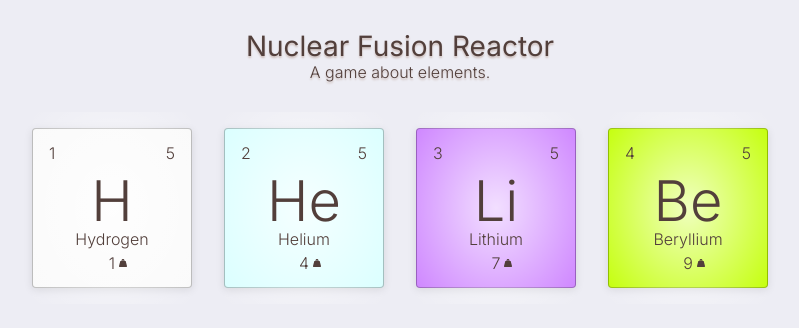
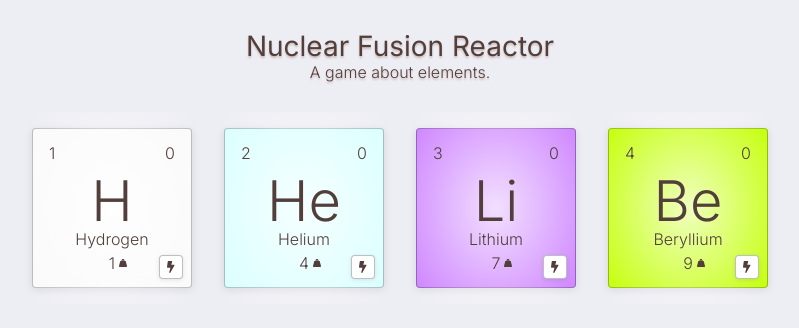
Before and after one commit to nfrostdev/nuclear-fusion-reactor, a Vue app: page / in a window 1280 px wide. Shown: the top 328 px of the page, without its empty margins (240-1039 px from the left). Built offline with nearby package versions, Linux system fonts and the light colour scheme.

Commit message:
work on element generators

```diff
--- a/src/components/Element.vue
+++ b/src/components/Element.vue
@@ -9,6 +9,16 @@
     <div class="element--weight" title="Atomic Weight">
       <span>{{ weight }}</span>
       <font-awesome-icon class="icon" icon="weight-hanging" />
+    </div>
+
+    <div
+      class="element--generate"
+      :class="{ active: generating }"
+      :title="(generating ? 'Stop' : 'Start') + ' the ' + name + ' Generator'"
+      @click="toggleGenerator"
+    >
+      <font-awesome-icon v-if="generating" icon="ban" />
+      <font-awesome-icon v-else icon="bolt" />
     </div>
   </div>
 </template>
@@ -27,7 +37,7 @@ export default Vue.extend({
   data() {
     return {
       count: 0,
-      generating: true,
+      generating: false,
       converting: false,
       elementInterval: 0
     }
@@ -39,12 +49,27 @@ export default Vue.extend({
       }
     }
   },
+  methods: {
+    toggleGenerator() {
+      this.generating = !this.generating
+      this.generating ? this.enableGenerator() : this.disableGenerator()
+    },
+    enableGenerator() {
+      this.elementInterval = setInterval(() => {
+        this.count++
+      }, 1000)
+    },
+    disableGenerator() {
+      clearInterval(this.elementInterval)
+    }
+  },
   mounted() {
-    this.elementInterval = setInterval(() => {
-      if (this.generating) {
-        this.count++
-      }
-    }, 1000)
+    if (this.generating) {
+      this.enableGenerator()
+    }
+  },
+  beforeDestroy() {
+    this.disableGenerator()
   }
 })
 </script>
@@ -60,8 +85,8 @@ export default Vue.extend({
   color: darken(#cfc0bd, 50%);
   background-color: white;
   text-align: center;
+  margin: 1rem;
   border-radius: 0.25rem;
-  margin: 1rem;
   border: 0.0625rem solid rgba(0, 0, 0, 0.25);
   box-shadow: 0 0.125rem 0.5rem rgba(0, 0, 0, 0.1);
 
@@ -109,5 +134,25 @@ export default Vue.extend({
       font-size: 50%;
     }
   }
+
+  &--generate {
+    font-size: 75%;
+    cursor: pointer;
+    display: flex;
+    justify-content: center;
+    align-items: center;
+    background-color: white;
+    right: 0.5rem;
+    bottom: 0.5rem;
+    width: 1.5rem;
+    height: 1.5rem;
+    border-radius: 0.25rem;
+    border: 0.0625rem solid rgba(0, 0, 0, 0.25);
+    box-shadow: 0 0.0625rem 0.25rem rgba(0, 0, 0, 0.1);
+
+    &.active {
+      color: red;
+    }
+  }
 }
 </style>
--- a/src/components/NFRHeader.vue
+++ b/src/components/NFRHeader.vue
@@ -8,11 +8,7 @@
 <script lang="ts">
 import Vue from 'vue'
 
-export default Vue.extend({
-  props: {
-    msg: String
-  }
-})
+export default Vue.extend({})
 </script>
 
 <style scoped lang="scss">
--- a/src/main.ts
+++ b/src/main.ts
@@ -4,10 +4,14 @@ import './registerServiceWorker'
 import store from './store'
 
 import { library } from '@fortawesome/fontawesome-svg-core'
-import { faWeightHanging } from '@fortawesome/free-solid-svg-icons'
+import {
+  faWeightHanging,
+  faBolt,
+  faBan
+} from '@fortawesome/free-solid-svg-icons'
 import { FontAwesomeIcon } from '@fortawesome/vue-fontawesome'
 
-library.add(faWeightHanging)
+library.add(faWeightHanging, faBolt, faBan)
 Vue.component('font-awesome-icon', FontAwesomeIcon)
 
 Vue.config.productionTip = false
```
